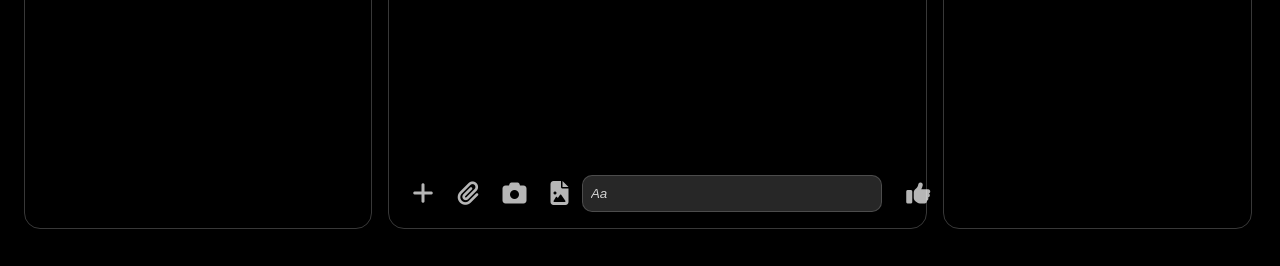
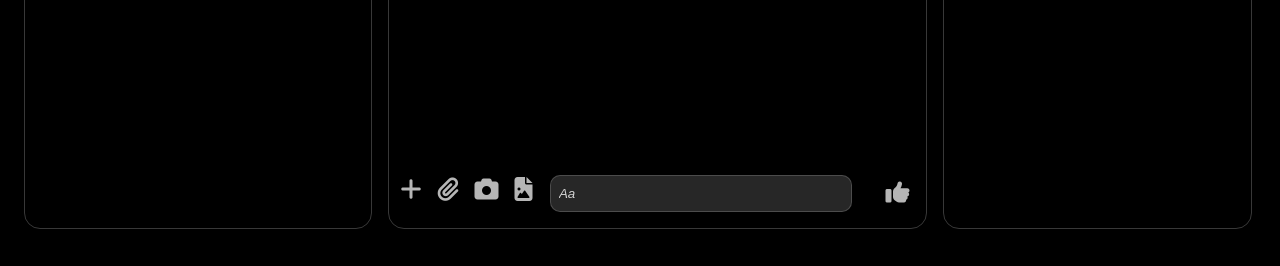
Before and after one commit to Kraegoy/OnlyCats, a Django app: template templates/home.html in a window 1280 px wide. Shown: the part 1485-1751 px from the top of the page. Run offline with Django 3.2, Linux system fonts and the light colour scheme; the template is opened without the code that fills it, so the values that code supplies are empty; grey boxes are pictures that could not be loaded.

Commit message:
responsive to messages.html

```diff
--- a/static/JS/index.js
+++ b/static/JS/index.js
@@ -2,12 +2,11 @@ let lastScrollTop = 0;
 const navBar = document.querySelector('.nav-bar-container');
 const sideContent = document.querySelector('.side-content');
 const messagesContainer = document.querySelector('.messages-container');
-let messages = true;
+let messages = false;
 
 if(messages){
     navBar.classList.add('hidden');
 }
-
     navBar.classList.remove('hidden');
 
     window.addEventListener('scroll', () => {
@@ -32,10 +31,10 @@ if(messages){
 function showMessages(){
     messages = true;
     messagesContainer.style.marginTop = '-20vh';
-    navBar.classList.add('hidden');
+    navBar.style.display = "none";
 }
 
 function hideMessages(){
-    navBar.classList.remove('hidden');
+    navBar.style.display = "block";
     messagesContainer.style.marginTop = '100vh';
 }
--- a/static/JS/messages.js
+++ b/static/JS/messages.js
@@ -2,23 +2,37 @@ const chatUserInfo = document.querySelector('.loaded-chat-user-info');
 const loadedChat = document.querySelector('.loaded-chat');
 const messagesInput = document.querySelector('.messages-input-input');
 
-
 let userInfo = true;
 
+function showUserInfo() {
+    if (userInfo) {
+        chatUserInfo.classList.remove('show');
+        chatUserInfo.classList.add('hide');
+        loadedChat.style.width = '67vw';
+        userInfo = false;
+    } else {
+        chatUserInfo.classList.remove('hide');
+        chatUserInfo.classList.add('show');
+        loadedChat.style.width = '42vw';
+        userInfo = true;
+    }
+}
 
-function showUserInfo(){
-    if(userInfo){
-        chatUserInfo.style.display = 'none';
-        loadedChat.style.width ='67vw';
-        messagesInput.style.width = "48vw";
-        userInfo = false;
+// Ensure the correct styles are applied when the window is resized
+window.addEventListener('resize', function() {
+    if (window.innerWidth <= 647) {
+        chatUserInfo.classList.remove('show');
+        chatUserInfo.classList.add('hide');
+        loadedChat.style.width = '100vw'; // or another suitable width for small screens
+    } else {
+        if (userInfo) {
+            chatUserInfo.classList.remove('hide');
+            chatUserInfo.classList.add('show');
+            loadedChat.style.width = '42vw';
+        } else {
+            chatUserInfo.classList.remove('show');
+            chatUserInfo.classList.add('hide');
+            loadedChat.style.width = '67vw';
+        }
     }
-    else{
-        chatUserInfo.style.display = 'block';
-        loadedChat.style.width ='42vw';
-        messagesInput.style.width = "23vw";
-        userInfo = true;
-
-    }
-
-}
+});
--- a/static/styles/messages.css
+++ b/static/styles/messages.css
@@ -4,7 +4,7 @@
     background-color: rgb(0, 0, 0);
     z-index: 1;
     position: fixed;
-    margin-top: 100vh;
+    margin-top: 100vh;  /* 100vh */
     transition: margin-top 0.6s ease;
     display: flex;
     overflow: hidden;
@@ -63,6 +63,7 @@
 
 }
 .messages-search input{
+    position: absolute;
     background-color: black;
     height: 2em;
     width: 20vw;
@@ -83,7 +84,6 @@
     height: 80vh;
     width: 28vw;
     margin-top: 14vh;
-
 }
 .individual-chats{
     height: 3.5em;
@@ -205,22 +205,30 @@
 }
 
 .message-input{
+    width: 100%;
     position: absolute;
     color: rgba(255, 255, 255, 0.715);
-    bottom: 1em;
+    bottom: 0;
     display: flex;
 
+}
+.message-input-holder{
+    position: relative;
+    margin-bottom: 1em;
+    width: 100%;
 }
 .message-input input{
     background-color: rgb(39, 39, 39);
     height: 2.5em;
-    width: 23vw;
+    width: 55%;
     border: 1px solid rgba(245, 245, 245, 0.181);
     border-radius: 10px;
     color: white    ;
     margin-left: 1em;
     margin-top: -0.5em;
     transition: width 0.3s ease;
+    position: relative;
+    margin-right: 0;
 }
 
 .message-input input::placeholder {
@@ -233,11 +241,19 @@
 .chat-loaded-emoji{
     font-size: 1.5em;
     cursor: pointer;
-    margin-left: 1em;
+    margin-left: 0.5em;
+}
+
+.chat-emoji{
+    margin-right: 0.5em;
+    position: absolute;
+    bottom: 0.2em;
+    right: 0.2em;
+    font-size: 1.5em;
+    margin-left: 0.5em;
+    cursor: pointer;
 
 }
-
-
 .loaded-chat-user-info{
     margin-top: 6em;
     height: 92vh;
@@ -246,6 +262,7 @@
     border-radius: 1em;
     border: 1px solid rgba(255, 255, 255, 0.22);
     position: relative;
+    transition: display 0.3s ease;
 }
 
 .loaded-chat-user-info-profile-pic{
--- a/templates/messages.html
+++ b/templates/messages.html
@@ -7,8 +7,9 @@
 <link
 rel="stylesheet"
 type="text/css"
-href="{% static 'styles/responsive.css' %}"
+href="{% static 'styles/messages_responsive.css' %}"
 />
+
 
 <div class="messages-container">
 
@@ -131,17 +132,18 @@ href="{% static 'styles/responsive.css' %}"
                 </div>
             </div>
 
-
         </div>
         <div class="message-input">
+            <div class="message-input-holder">
             <span class="chat-loaded-emoji"><i class="fas fa-plus"></i></span>
             <span class="chat-loaded-emoji"><i class="fas fa-paperclip"></i></span>
             <span class="chat-loaded-emoji"><i class="fas fa-camera"></i></span>
             <span class="chat-loaded-emoji"><i class="fas fa-file-image"></i></span>
             <input type="text" placeholder="Aa" class="messages-input-input"> </input>
-            <span class="chat-loaded-emoji"><i class="fas fa-thumbs-up"></i></span>
+            <div class="chat-emoji"><i class="fas fa-thumbs-up"></i></div>
+             </div>
+        </div>
 
-        </div>
 
 
     </div>
```
